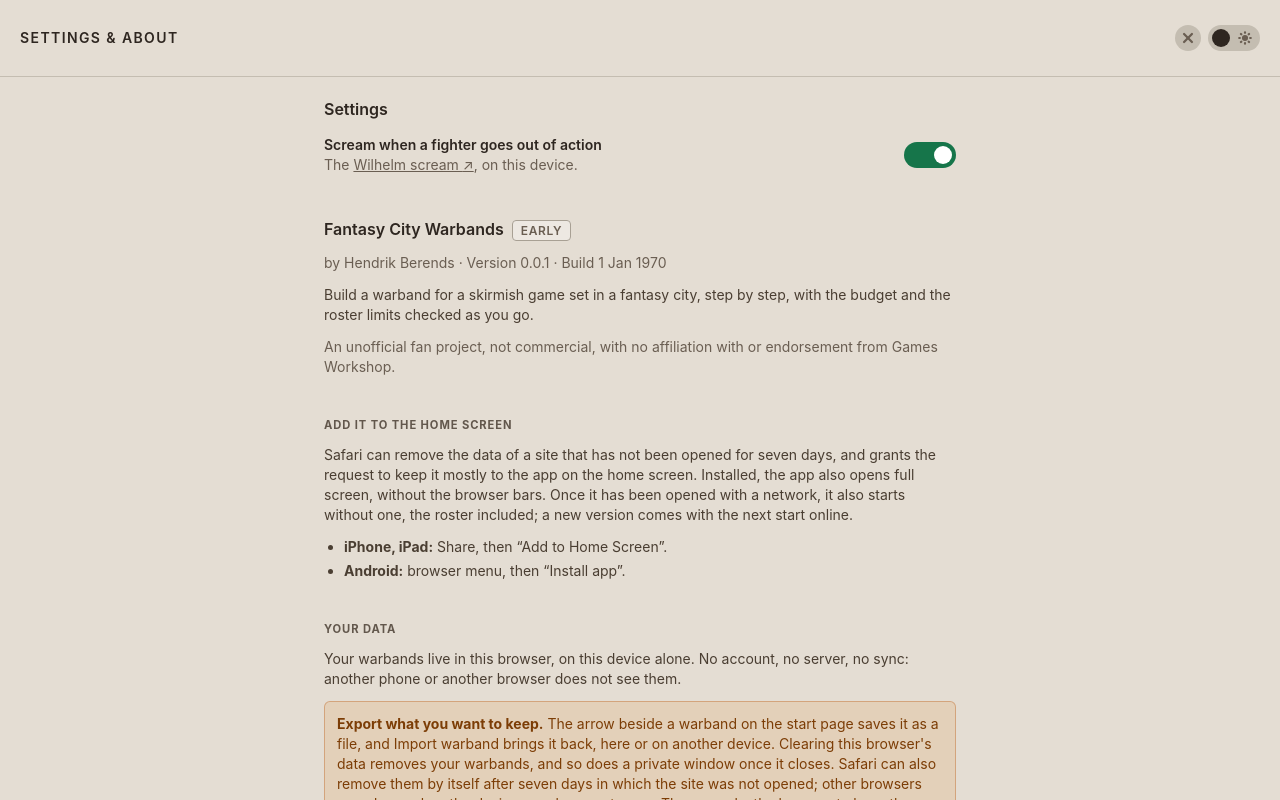
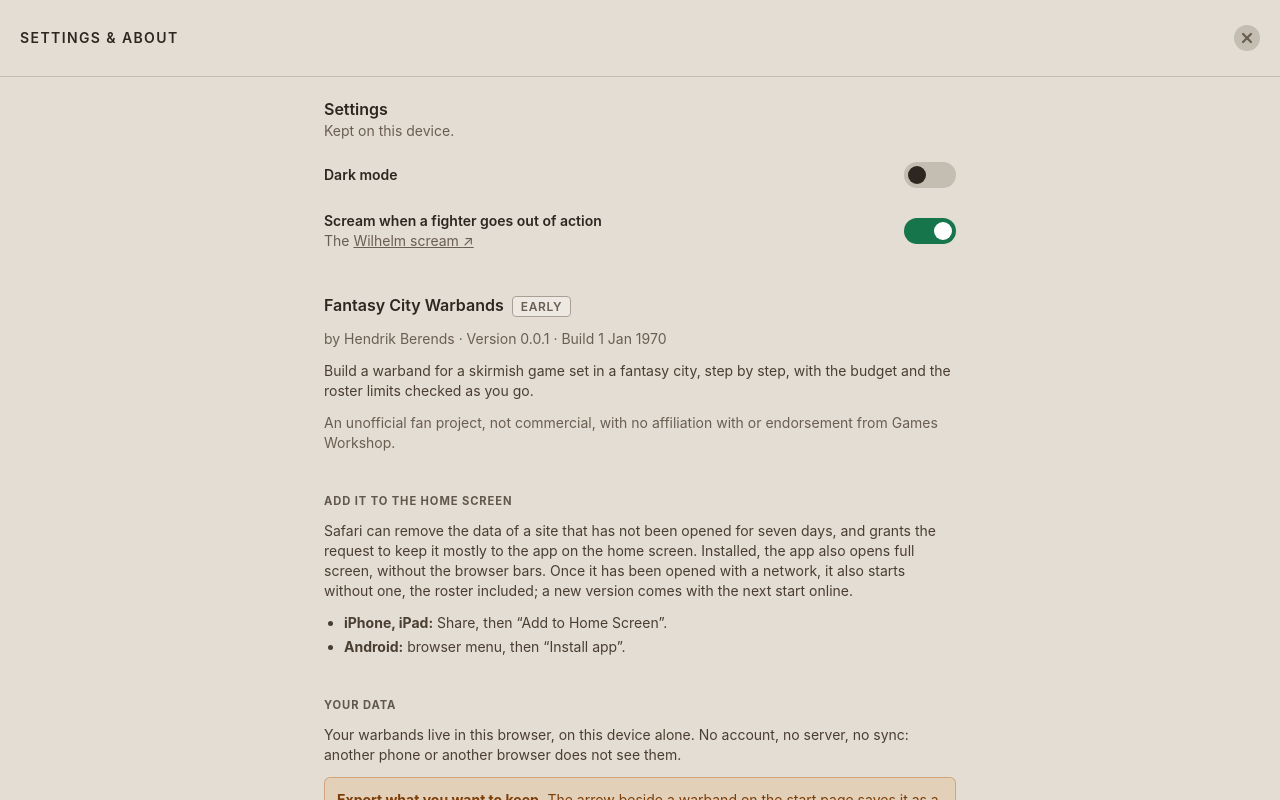
Before and after one commit to HENNIROCKS/fantasy-city-warbands, a SvelteKit app: page /info in a window 1280 px wide. Shown: the top 800 px of the page. Built offline with nearby package versions, Linux system fonts and the light colour scheme.

Commit message:
Switch dark mode under Settings beside the scream, leaving the gear alone in the header

```diff
--- a/src/app.css
+++ b/src/app.css
@@ -3,7 +3,7 @@
 /*
  * Colours and form elements follow the Wyrdcry Card Creator, so the apps look
  * alike. Dark or light comes from `data-theme` on the root, set before the
- * first render by the script in app.html and switched by ThemeToggle.
+ * first render by the script in app.html and switched under Settings.
  *
  * Light mode works by translating the zinc utilities below. A zinc shade that
  * is not translated stays dark in light mode, so the markup keeps to these.
@@ -741,8 +741,8 @@ html {
 	}
 
 	/*
-	 * A button carrying only an icon, such as the header's about link: a 26 px
-	 * face in the theme switch's colours, inside a 44 px high touch area.
+	 * A button carrying only an icon, such as the header's settings link: a
+	 * 26 px face in the switches' colours, inside a 44 px touch area.
 	 */
 	.icon-button {
 		display: inline-flex;
@@ -780,21 +780,20 @@ html {
 	}
 
 	/*
-	 * The theme switch: a 52 × 26 track in a 44 px high touch area. The 12 px on
-	 * the right match the header menu's -mr-3, so the track ends at the page's edge.
+	 * A setting switched on or off, beside the text that names it: a 52 × 26
+	 * track at the end of a 44 px high touch area, green with a light knob
+	 * where it is on.
 	 */
-	.theme-switch {
+	.switch {
 		display: inline-flex;
 		align-items: center;
 		justify-content: flex-end;
 		flex-shrink: 0;
 		width: 64px;
 		height: 44px;
-		padding-right: 12px;
 		cursor: pointer;
 	}
 
-	.theme-switch-track,
 	.switch-track {
 		position: relative;
 		width: 52px;
@@ -804,23 +803,19 @@ html {
 		transition: box-shadow 0.15s;
 	}
 
-	.theme-switch:hover .theme-switch-track,
 	.switch:hover .switch-track {
 		box-shadow: 0 0 0 1px var(--ui-text-subtle);
 	}
 
-	.theme-switch:focus-visible,
 	.switch:focus-visible {
 		outline: none;
 	}
 
-	.theme-switch:focus-visible .theme-switch-track,
 	.switch:focus-visible .switch-track {
 		outline: 2px solid #16754a;
 		outline-offset: 2px;
 	}
 
-	.theme-switch-knob,
 	.switch-knob {
 		position: absolute;
 		top: 4px;
@@ -832,59 +827,17 @@ html {
 		transition: transform 0.15s ease-out;
 	}
 
-	.theme-switch[aria-checked='true'] .theme-switch-knob,
-	.switch[aria-checked='true'] .switch-knob {
-		transform: translateX(26px);
-	}
-
-	/*
-	 * A setting switched on or off, beside the text that names it: the theme
-	 * switch's track, green and with a light knob where it is on – the theme
-	 * switch has no on, only two modes.
-	 */
-	.switch {
-		display: inline-flex;
-		align-items: center;
-		justify-content: flex-end;
-		flex-shrink: 0;
-		width: 64px;
-		height: 44px;
-		cursor: pointer;
-	}
-
 	.switch[aria-checked='true'] .switch-track {
 		background: #16754a;
 	}
 
 	.switch[aria-checked='true'] .switch-knob {
+		transform: translateX(26px);
 		background: #fff;
 	}
 
-	/* Each icon sits centred in the space the knob leaves on its side. */
-	.theme-switch-icon {
-		position: absolute;
-		top: 6px;
-		color: var(--ui-text-muted);
-		opacity: 0;
-		transition: opacity 0.15s;
-	}
-
-	.theme-switch-moon {
-		left: 8px;
-	}
-
-	.theme-switch-sun {
-		right: 8px;
-	}
-
-	.theme-switch[aria-checked='true'] .theme-switch-moon,
-	.theme-switch[aria-checked='false'] .theme-switch-sun {
-		opacity: 1;
-	}
-
 	@media (prefers-reduced-motion: reduce) {
-		.theme-switch-knob,
-		.theme-switch-icon {
+		.switch-knob {
 			transition: none;
 		}
 	}
--- a/src/lib/components/HeaderMenu.svelte
+++ b/src/lib/components/HeaderMenu.svelte
@@ -2,7 +2,6 @@
 	import { afterNavigate } from '$app/navigation';
 	import { resolve } from '$app/paths';
 	import { page } from '$app/state';
-	import ThemeToggle from '$lib/components/ThemeToggle.svelte';
 
 	/* On the settings and about page the same button closes it. */
 	const onInfo = $derived(page.url.pathname === resolve('/info'));
@@ -21,16 +20,12 @@
 	}
 </script>
 
-<!-- The touch areas reach into the header's padding, so the theme switch lines
-     up with the page's edge and the title keeps the room. The settings link's area
-     is 36 px wide rather than 44 and reaches into the gap before the title, so
-     the full app name fits beside both at 375 px; its round face matches the
-     switch's track and sits 2 px left of centre, so more room falls before
-     the switch. -->
-<nav class="-mr-3 flex shrink-0 items-center" aria-label="App">
+<!-- The touch area reaches 9 px into the header's padding, so the round face
+     ends at the page's edge and the title keeps the room. -->
+<nav class="-mr-[9px] flex shrink-0 items-center" aria-label="App">
 	{#if onInfo}
-		<a href={resolve('/')} onclick={close} class="icon-button -ml-2 w-9" aria-label="Close settings and about" title="Close">
-			<span class="icon-button-face -translate-x-0.5">
+		<a href={resolve('/')} onclick={close} class="icon-button" aria-label="Close settings and about" title="Close">
+			<span class="icon-button-face">
 				<svg width="14" height="14" viewBox="0 0 16 16" fill="none" stroke="currentColor" stroke-width="2.6" stroke-linecap="round" aria-hidden="true">
 					<line x1="3.5" y1="3.5" x2="12.5" y2="12.5" />
 					<line x1="12.5" y1="3.5" x2="3.5" y2="12.5" />
@@ -38,13 +33,12 @@
 			</span>
 		</a>
 	{:else}
-		<a href={resolve('/info')} class="icon-button -ml-2 w-9" aria-label="Settings and about" title="Settings and about">
-			<span class="icon-button-face -translate-x-0.5">
+		<a href={resolve('/info')} class="icon-button" aria-label="Settings and about" title="Settings and about">
+			<span class="icon-button-face">
 				<svg width="16" height="16" viewBox="0 0 16 16" aria-hidden="true">
 					<path fill="currentColor" fill-rule="evenodd" d="M13.15 6.74 L15.11 6.85 L15.11 9.15 L13.15 9.26 L12.53 10.75 L13.84 12.22 L12.22 13.84 L10.75 12.53 L9.26 13.15 L9.15 15.11 L6.85 15.11 L6.74 13.15 L5.25 12.53 L3.78 13.84 L2.16 12.22 L3.47 10.75 L2.85 9.26 L0.89 9.15 L0.89 6.85 L2.85 6.74 L3.47 5.25 L2.16 3.78 L3.78 2.16 L5.25 3.47 L6.74 2.85 L6.85 0.89 L9.15 0.89 L9.26 2.85 L10.75 3.47 L12.22 2.16 L13.84 3.78 L12.53 5.25 Z M8 5.8 a2.2 2.2 0 1 0 0 4.4 a2.2 2.2 0 1 0 0 -4.4 Z" />
 				</svg>
 			</span>
 		</a>
 	{/if}
-	<ThemeToggle />
 </nav>
--- a/src/lib/components/ThemeToggle.svelte
+++ /dev/null
@@ -1,25 +0,0 @@
-<script lang="ts">
-	import { theme } from '$lib/theme.svelte';
-</script>
-
-<!-- The icon beside the knob names the current mode: a moon on the left when
-     dark, with the knob on the right; a sun on the right when light. -->
-<button type="button" role="switch" aria-checked={theme.dark} onclick={() => theme.toggle()} class="theme-switch" aria-label="Dark mode" title="Dark mode">
-	<span class="theme-switch-track">
-		<svg class="theme-switch-icon theme-switch-moon" width="14" height="14" viewBox="3 3 18 18" fill="currentColor" aria-hidden="true">
-			<path d="M21 12.79A9 9 0 1 1 11.21 3 7 7 0 0 0 21 12.79z" />
-		</svg>
-		<svg class="theme-switch-icon theme-switch-sun" width="14" height="14" viewBox="0 0 16 16" fill="none" stroke="currentColor" stroke-width="2.5" stroke-linecap="round" aria-hidden="true">
-			<circle cx="8" cy="8" r="3.5" fill="currentColor" stroke="none" />
-			<line x1="8" y1="2.1" x2="8" y2="1.4" />
-			<line x1="8" y1="13.9" x2="8" y2="14.6" />
-			<line x1="2.1" y1="8" x2="1.4" y2="8" />
-			<line x1="13.9" y1="8" x2="14.6" y2="8" />
-			<line x1="3.83" y1="3.83" x2="3.33" y2="3.33" />
-			<line x1="12.17" y1="12.17" x2="12.67" y2="12.67" />
-			<line x1="3.83" y1="12.17" x2="3.33" y2="12.67" />
-			<line x1="12.17" y1="3.83" x2="12.67" y2="3.33" />
-		</svg>
-		<span class="theme-switch-knob"></span>
-	</span>
-</button>
--- a/src/routes/info/+page.svelte
+++ b/src/routes/info/+page.svelte
@@ -5,6 +5,7 @@
 	// import { areas } from '$lib/core/coverage';
 	import { planned, systems } from '$lib/systems';
 	import { loadSound, saveSound } from '$lib/core/storage.svelte';
+	import { theme } from '$lib/theme.svelte';
 
 	/* Kept on this device, as the theme is; the cards read it as they open. */
 	let sound = $state(true);
@@ -134,7 +135,16 @@
 
 <main class="mx-auto max-w-2xl space-y-10 p-5 pb-16 text-sm text-zinc-300">
 	<section class="space-y-3">
-		<h2 class="text-base font-semibold text-zinc-200">Settings</h2>
+		<div>
+			<h2 class="text-base font-semibold text-zinc-200">Settings</h2>
+			<p class="text-zinc-400">Kept on this device.</p>
+		</div>
+		<div class="flex items-center justify-between gap-4">
+			<p id="theme-label" class="font-semibold text-zinc-200">Dark mode</p>
+			<button type="button" class="switch" role="switch" aria-checked={theme.dark} aria-labelledby="theme-label" onclick={() => theme.toggle()}>
+				<span class="switch-track"><span class="switch-knob"></span></span>
+			</button>
+		</div>
 		<!-- Only the switch is tapped: the text beside it carries a link, which a
 		     switch cannot hold, and names it. -->
 		<div class="flex items-center justify-between gap-4">
@@ -143,7 +153,7 @@
 				<p class="text-zinc-400">
 					The <a class="underline" href="https://en.wikipedia.org/wiki/Wilhelm_scream" target="_blank" rel="noopener"
 						>Wilhelm scream <span aria-hidden="true">↗</span></a
-					>, on this device.
+					>
 				</p>
 			</div>
 			<button type="button" class="switch" role="switch" aria-checked={sound} aria-labelledby="sound-label" onclick={toggleSound}>
```
Also changed, not shown: 1 other file (tests, documents, lock files or other folders).
